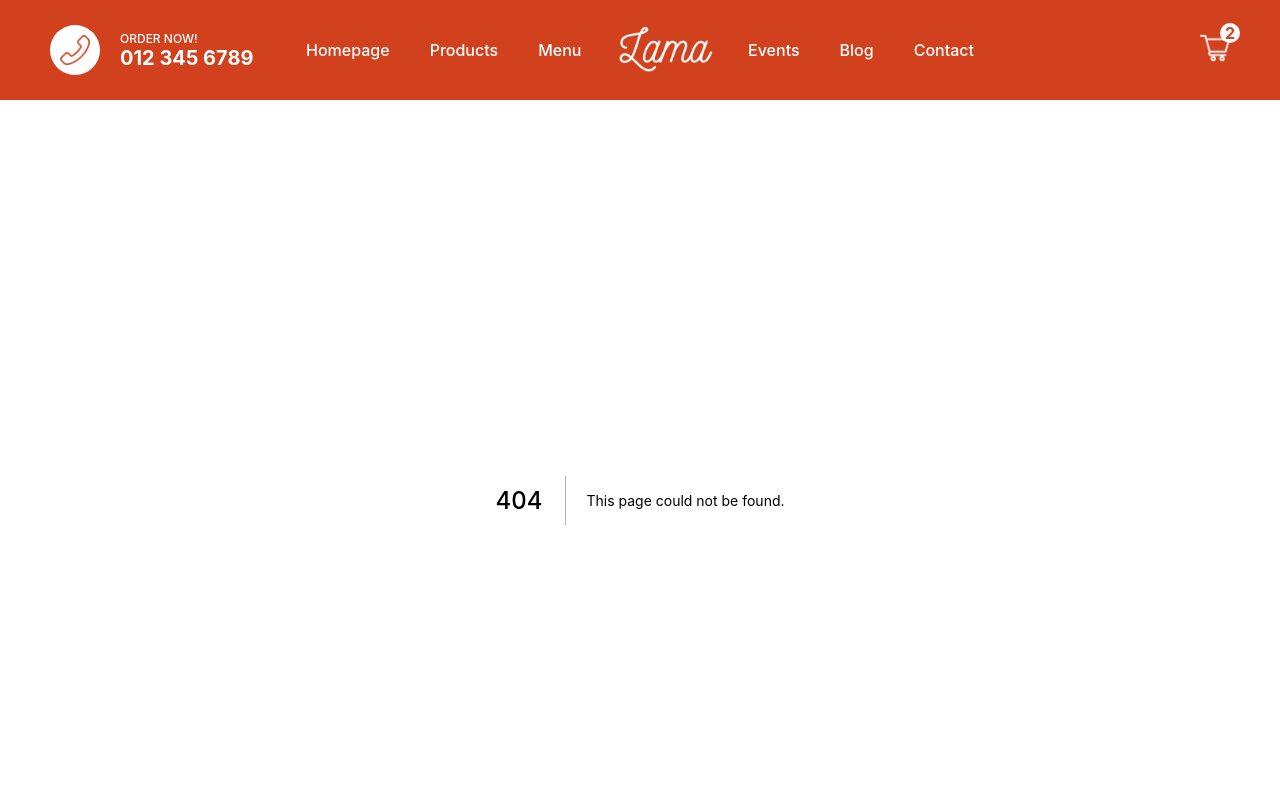
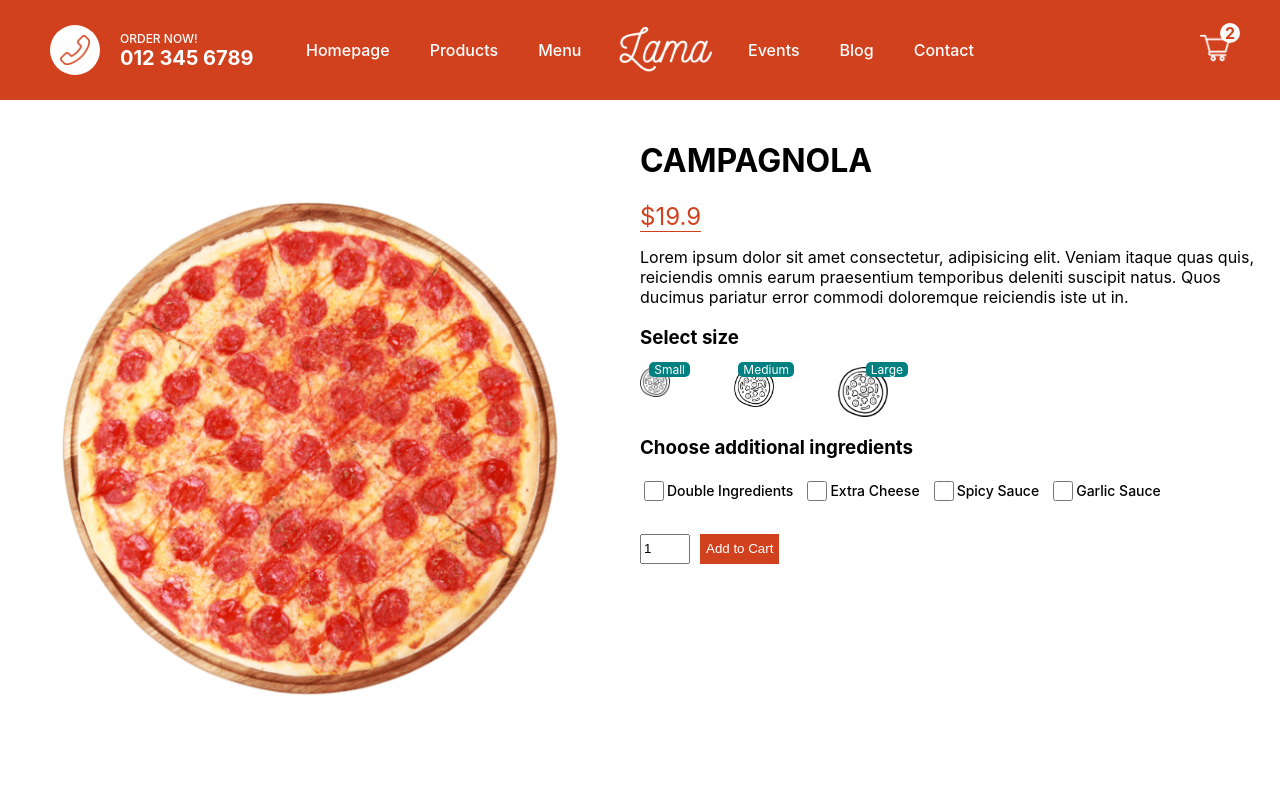
Before and after one commit to mbalandari/pizzeria, a Next.js app: page /Product/1 in a window 1280 px wide. Before the commit this address had no page. Shown: the top 798 px of the page. Built offline with nearby package versions, Linux system fonts and the light colour scheme.

Commit message:
add product

```diff
--- /dev/null
+++ b/pages/Product/[id].jsx
@@ -0,0 +1,81 @@
+import Image from 'next/image'
+import { useState } from 'react'
+import styles from '../../styles/Product.module.css'
+
+export default function Product() {
+    const [size, setSize] = useState(0);
+    const pizza = {
+        id: 1,
+        img: "/img/pizza.png",
+        name: "CAMPAGNOLA",
+        price: [19.9, 23.9, 27.9],
+        desc: "Lorem ipsum dolor sit amet consectetur, adipisicing elit. Veniam itaque quas quis, reiciendis omnis earum praesentium temporibus deleniti suscipit natus. Quos ducimus pariatur error commodi doloremque reiciendis iste ut in."
+    }
+    return (
+        <div className={styles.container}>
+            <div className={styles.left}>
+                <div className={styles.imgContainer}>
+                    <Image src={pizza.img} alt="pizza" layout='fill' objectFit='contain' />
+                </div>
+            </div>
+            <div className={styles.right}>
+                <h1 className={styles.title}>{pizza.name}</h1>
+                <span className={styles.price}>${pizza.price[size]}</span>
+                <p className={styles.desc}>{pizza.desc}</p>
+                <h3 className={styles.choose}>Select size</h3>
+                <div className={styles.sizes}>
+                    <div className={styles.size} onClick={() => setSize(0)}>
+                        <Image src="/img/size.png" alt="size" layout="fill" />
+                        <span className={styles.number}>Small</span>
+                    </div>
+                    <div className={styles.size} onClick={() => setSize(1)}>
+                        <Image src="/img/size.png" alt="size" layout="fill" />
+                        <span className={styles.number}>Medium</span>
+                    </div>
+                    <div className={styles.size} onClick={() => setSize(2)}>
+                        <Image src="/img/size.png" alt="size" layout="fill" />
+                        <span className={styles.number}>Large</span>
+                    </div>
+                </div>
+                <h3 className={styles.choose}>Choose additional ingredients</h3>
+                <div className={styles.ingredients}>
+                    <div className={styles.option}>
+                        <input type="checkbox" id="double" name="double" className={styles.checkbox} />
+                        <label htmlFor='double'>Double Ingredients</label>
+                    </div>
+                    <div className={styles.option}>
+                        <input
+                            className={styles.checkbox}
+                            type="checkbox"
+                            id="cheese"
+                            name="cheese"
+                        />
+                        <label htmlFor="cheese">Extra Cheese</label>
+                    </div>
+                    <div className={styles.option}>
+                        <input
+                            className={styles.checkbox}
+                            type="checkbox"
+                            id="spicy"
+                            name="spicy"
+                        />
+                        <label htmlFor="spicy">Spicy Sauce</label>
+                    </div>
+                    <div className={styles.option}>
+                        <input
+                            className={styles.checkbox}
+                            type="checkbox"
+                            id="garlic"
+                            name="garlic"
+                        />
+                        <label htmlFor="garlic">Garlic Sauce</label>
+                    </div>
+                </div>
+                <div className={styles.add}>
+                    <input type="number" defaultValue={1} className={styles.quantity} />
+                    <button className={styles.button}>Add to Cart</button>
+                </div>
+            </div>
+        </div>
+    )
+}
--- /dev/null
+++ b/styles/Product.module.css
@@ -0,0 +1,96 @@
+.container {
+    height: calc(100vh - 100px);
+    display: flex;
+}
+
+.left {
+    flex: 1;
+    height: 100%;
+    display: flex;
+    align-items: center;
+    justify-content: center;
+}
+.right {
+    flex: 1;
+    padding: 20px;
+}
+
+.imgContainer {
+    width: 80%;
+    height: 80%;
+    position: relative;
+}
+
+.price {
+    color: #d1411e;
+    font-size: 24px;
+    font-weight: 400;
+    border-bottom: 1px solid #d1411e;
+}
+
+.sizes {
+    width: 40%;
+    display: flex;
+    justify-content: space-between;
+}
+
+.size {
+    width: 30px;
+    height: 30px;
+    position: relative;
+    cursor: pointer;
+}
+
+.size:nth-child(2) {
+    width: 40px;
+    height: 40px;
+}
+
+.size:last-child {
+    width: 50px;
+    height: 50px;
+}
+
+.number {
+    position: absolute;
+    top: -5px;
+    right: -20px;
+    background-color: teal;
+    color: white;
+    font-size: 12px;
+    padding: 0 5px;
+    border-radius: 5px;
+}
+
+.ingredients {
+    display: flex;
+    margin-bottom: 30px;
+}
+
+.option {
+    display: flex;
+    align-items: center;
+    margin-right: 10px;
+    font-size: 14px;
+    font-weight: 500;
+}
+
+.checkbox {
+    width: 20px;
+    height: 20px;
+}
+
+.quantity {
+    width: 50px;
+    height: 30px;
+}
+
+.button {
+    height: 30px;
+    margin-left: 10px;
+    background-color: #d1411e;
+    color: white;
+    border: none;
+    font-weight: 500;
+    cursor: pointer;
+}
```
